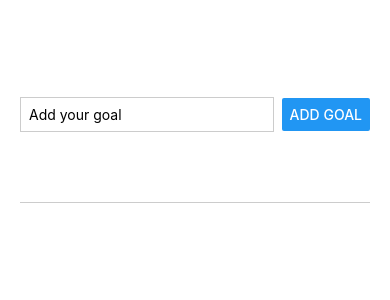
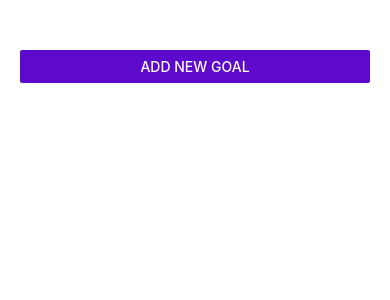
Before and after one commit to Sinashaygan/RNCOURSE, a React Native app: screen / in a window 390 px wide. Shown: the top 300 px of the page. Built offline with nearby package versions, Linux system fonts and the light colour scheme.

Commit message:
feat: add the modal component

```diff
--- a/App.js
+++ b/App.js
@@ -2,9 +2,11 @@ import { useState } from "react";
 import { FlatList, StyleSheet, View } from "react-native";
 import GoalItem from "./components/GoalItem";
 import GoalsInput from "./components/GoalsInput";
+import { Button } from "react-native";
 
 export default function App() {
   const [courseGoals, setCourseGoals] = useState([]);
+  const [modalIsVisible, setModalIsVisible] = useState(false);
 
   function addGoalHandler(enteredGoalText) {
     if (enteredGoalText.trim().length === 0) {
@@ -20,19 +22,30 @@ export default function App() {
     ]);
   }
 
-  function deleteGoalHandler(id){
-    setCourseGoals(currentCourseGoals => currentCourseGoals.filter((goal)=> goal.key !== id))
+  function deleteGoalHandler(id) {
+    setCourseGoals((currentCourseGoals) =>
+      currentCourseGoals.filter((goal) => goal.key !== id),
+    );
+  }
+
+  function startAddGoalHandler() {
+    setModalIsVisible(true);
   }
 
   return (
     <View style={styles.appContainer}>
-      <GoalsInput onAddGoal={addGoalHandler} />
+      <Button title="Add New Goal" color="#5e0acc" onPress={startAddGoalHandler}/>
+      <GoalsInput onAddGoal={addGoalHandler} visible={modalIsVisible}/>
 
       <View style={styles.goalsContainer}>
         <FlatList
           data={courseGoals}
           renderItem={({ item }) => (
-            <GoalItem text={item.text} deleteGoalHandler={deleteGoalHandler} id={item.key}/>
+            <GoalItem
+              text={item.text}
+              deleteGoalHandler={deleteGoalHandler}
+              id={item.key}
+            />
           )}
           keyExtractor={(item) => item.key}
           alwaysBounceVertical={false}
--- a/components/GoalsInput.js
+++ b/components/GoalsInput.js
@@ -1,7 +1,8 @@
 import { useState } from "react";
+import { Modal } from "react-native";
 import { Button, StyleSheet, TextInput, View } from "react-native";
 
-export default function GoalsInput({ onAddGoal }) {
+export default function GoalsInput({ onAddGoal, visible }) {
   const [enteredGoalText, setEnteredGoalText] = useState("");
 
   function goalInputHandler(enteredText) {
@@ -14,6 +15,7 @@ export default function GoalsInput({ onAddGoal }) {
   }
 
   return (
+    <Modal visible={visible} animationType="slide">
       <View style={styles.inputContainer}>
         <TextInput
           style={styles.textInput}
@@ -24,6 +26,7 @@ export default function GoalsInput({ onAddGoal }) {
 
         <Button title="Add goal" onPress={addGoalHandler} />
       </View>
+    </Modal>
   );
 }
 
```
Lines whose indentation alone changed are shown as unchanged.
